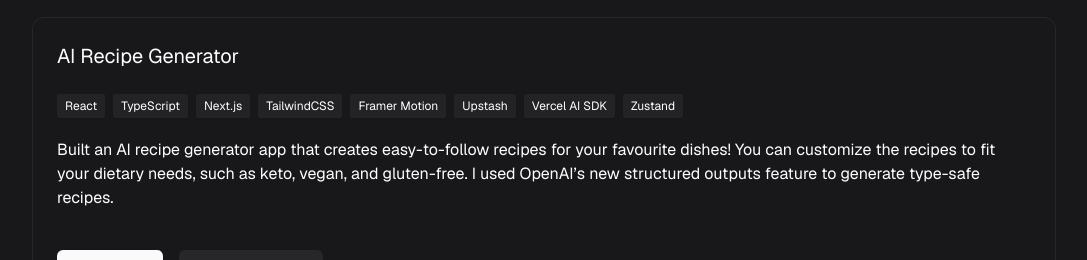
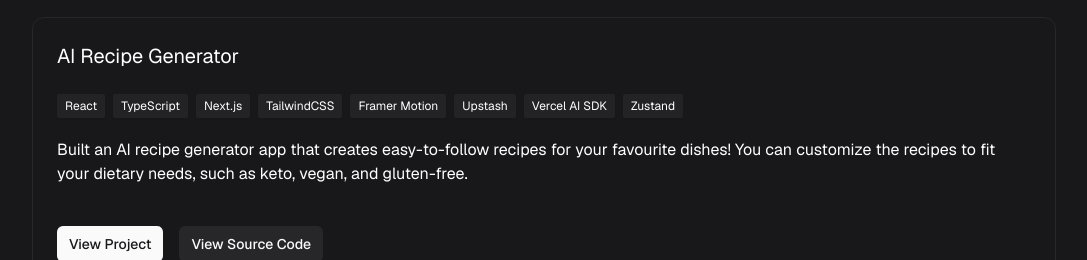
Before and after one commit to payamfakoorziba/personal-website, a Next.js app: page / in a window 1280 px wide. Shown: the part 1440-1700 px from the top of the page, without its empty margins (96-1183 px from the left). Built offline with nearby package versions, Linux system fonts and the light colour scheme; no server answers.

Commit message:
make project description shorter

```diff
--- a/app/(home)/sections/projects.tsx
+++ b/app/(home)/sections/projects.tsx
@@ -12,7 +12,7 @@ const projects = [
     project: "AI Recipe Generator",
     date: "February 2024 - March 2024",
     description:
-      "Built an AI recipe generator app that creates easy-to-follow recipes for your favourite dishes! You can customize the recipes to fit your dietary needs, such as keto, vegan, and gluten-free. I used OpenAI’s new structured outputs feature to generate type-safe recipes.",
+      "Built an AI recipe generator app that creates easy-to-follow recipes for your favourite dishes! You can customize the recipes to fit your dietary needs, such as keto, vegan, and gluten-free.",
     technologies: [
       "React",
       "TypeScript",
```
